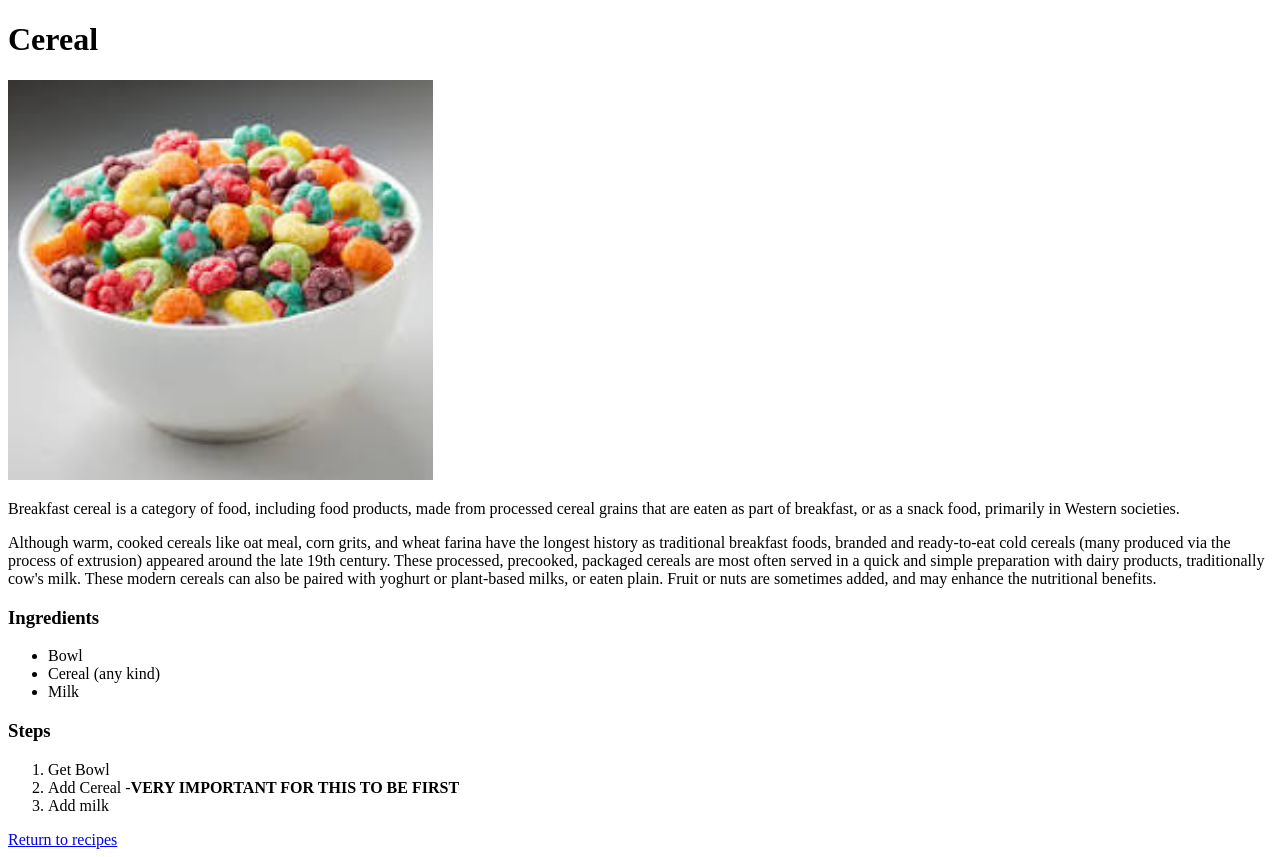
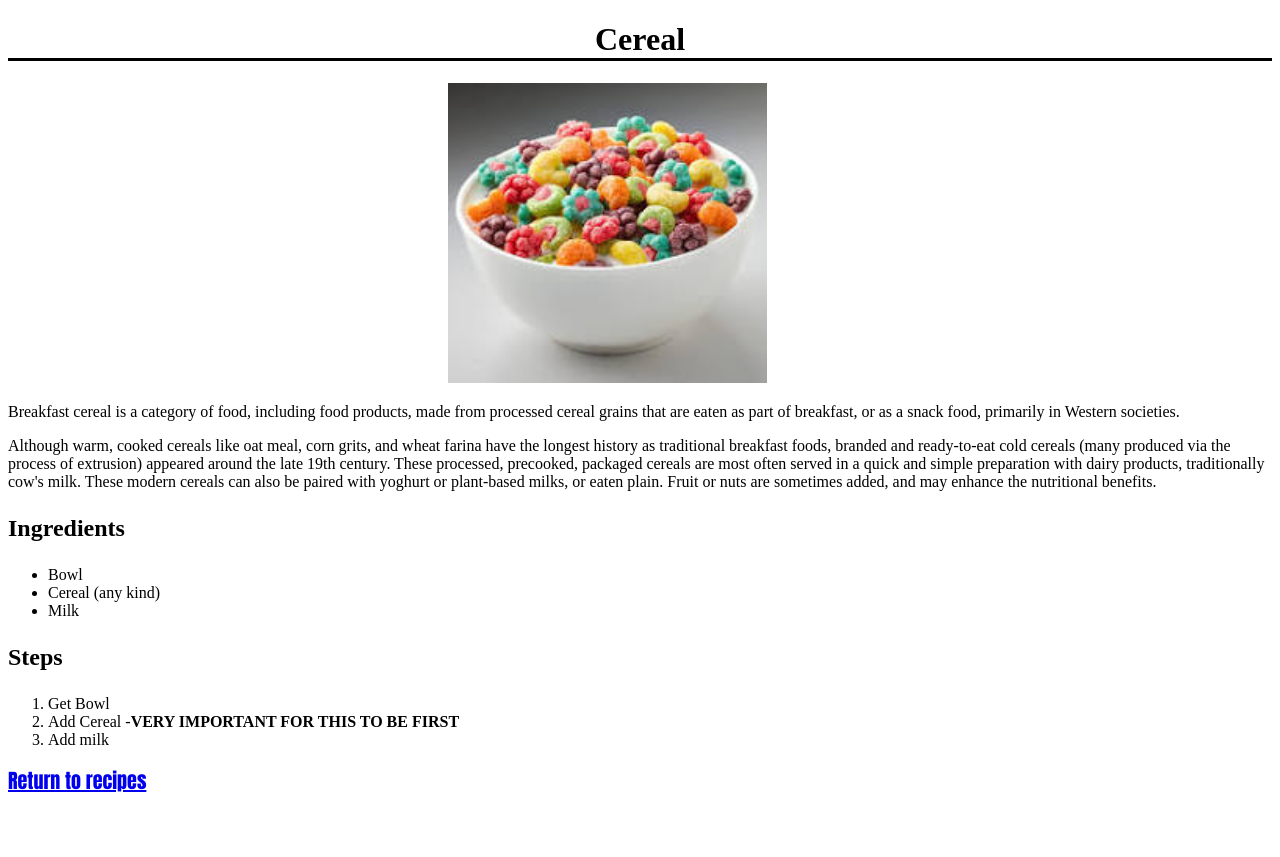
Before and after one commit to ilovepi31415/odin-recipes, a plain HTML site: page recipes/cereal.html in a window 1280 px wide. After the commit the page ends 804 px from the top, so only its background shows below. Drawn offline with Linux system fonts and the light colour scheme.

Commit message:
Add basic CSS

```diff
--- a/recipes/cereal.html
+++ b/recipes/cereal.html
@@ -2,6 +2,7 @@
 <html lang="en">
     <head>
         <meta charset="UTF-8">
+        <link rel="stylesheet" href="style.css">
         <title>Cereal</title>
     </head>
     <body>
--- /dev/null
+++ b/recipes/style.css
@@ -0,0 +1,23 @@
+a {
+    font-family: Impact, Haettenschweiler, 'Arial Narrow Bold', sans-serif;
+    font-size: 20px;
+}
+
+a:hover {
+    color: blue;
+}
+
+h1 {
+    border-bottom: 3px solid black;
+    text-align: center;
+}
+
+h3 {
+    font-size: 24px;
+}
+
+img {
+    height: 300px;
+    width: auto;
+    margin: 0 calc(50vw - 200px);
+}
```
Also changed, not shown: recipes/lasagna.html (+1 -0 lines), recipes/pbj.html (+1 -0 lines).
